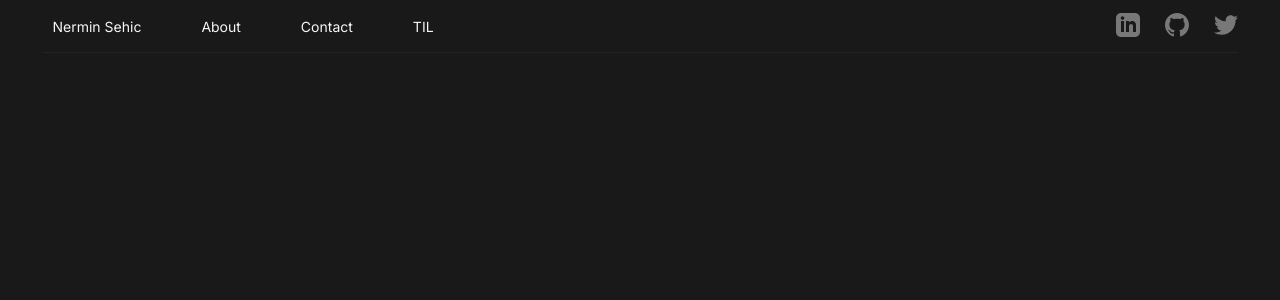
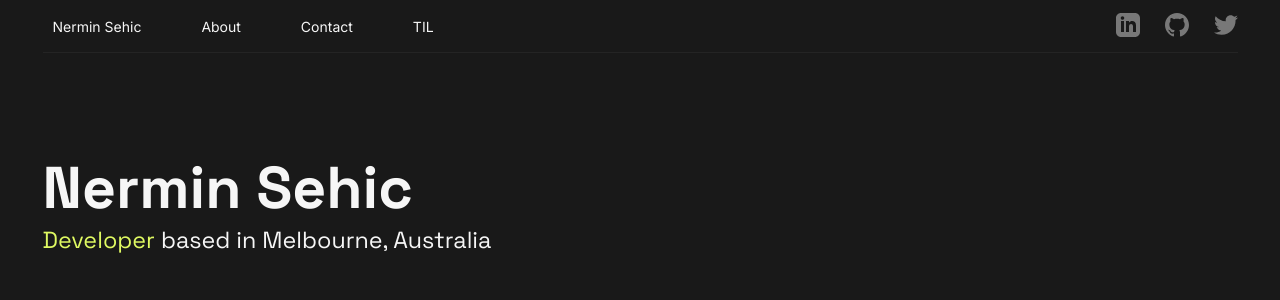
Before and after one commit to nermin-io/nerminsehic.me-next, a Next.js app: page / in a window 1280 px wide. Shown: the top 300 px of the page. Built offline with nearby package versions, Linux system fonts and the light colour scheme.

Commit message:
Implement hero section

```diff
--- a/pages/index.tsx
+++ b/pages/index.tsx
@@ -1,13 +1,14 @@
 import type { NextPage } from 'next';
 import DocumentHead from '../src/components/layout/DocumentHead';
 import Layout from '../src/components/layout/Layout';
+import HeroHeader from '../src/components/HeroHeader';
 
 const Home: NextPage = () => {
   return (
     <div>
       <DocumentHead title="Home"/>
       <Layout>
-
+        <HeroHeader />
       </Layout>
     </div>
   )
--- /dev/null
+++ b/src/components/Heading.tsx
@@ -0,0 +1,53 @@
+import React from 'react';
+import { styled } from '@stitches/react';
+
+type HeadingType = 'h1' | 'h2' | 'h3' | 'h4' | 'h5' | 'h6';
+
+interface Props {
+    as: HeadingType;
+    weight?: number;
+    children: React.ReactNode | React.ReactNode[];
+}
+
+const H1 = styled('h1', {
+    all: 'unset',
+    fontSize: '4.209rem'
+});
+
+const H2 = styled('h2', {
+    all: 'unset',
+    fontSize: '3.157rem'
+});
+
+const H3 = styled('h3', {
+    all: 'unset',
+    fontSize: '2.369rem'
+});
+
+const H4 = styled('h4', {
+    all: 'unset',
+    fontSize: '1.666rem'
+});
+
+const H5 = styled('h5', {
+    all: 'unset',
+    fontSize: '1.333rem'
+});
+
+const H6 = styled('h6', {
+    all: 'unset',
+    fontSize: '1rem'
+});
+
+const Heading: React.FC<Props> = ({ as, children, weight = 500 }) => {
+    switch(as) {
+        case 'h1': return <H1 css={{fontWeight: weight}}>{children}</H1>;
+        case 'h2': return <H2 css={{fontWeight: weight}}>{children}</H2>;
+        case 'h3': return <H3 css={{fontWeight: weight}}>{children}</H3>;
+        case 'h4': return <H4 css={{fontWeight: weight}}>{children}</H4>;
+        case 'h5': return <H5 css={{fontWeight: weight}}>{children}</H5>;
+        case 'h6': return <H6 css={{fontWeight: weight}}>{children}</H6>;
+    }
+};
+
+export default Heading;
--- /dev/null
+++ b/src/components/HeroHeader.tsx
@@ -0,0 +1,28 @@
+import React from 'react';
+import Heading from './Heading';
+import TextHighlight from './TextHighlight';
+import { styled } from '@stitches/react';
+
+interface Props {}
+
+const Header = styled('header', {
+    height: 300,
+    fontFamily: 'Space Grotesk, Inter, sans-serif',
+    display: 'flex',
+    flexDirection: 'column',
+    justifyContent: 'center',
+    borderBottom: '1px solid #242424'
+});
+
+const HeroHeader: React.FC<Props> = () => {
+    return (
+        <Header>
+            <Heading as='h1' weight={700}>Nermin Sehic</Heading>
+            <Heading as='h4' weight={400}>
+                <TextHighlight>Developer</TextHighlight> based in Melbourne, Australia
+            </Heading>
+        </Header>
+    );
+}
+
+export default HeroHeader;
--- /dev/null
+++ b/src/components/TextHighlight.tsx
@@ -0,0 +1,16 @@
+import { styled } from '@stitches/react';
+
+const TextHighlight = styled('span', {
+    variants: {
+        variant: {
+            green: {
+                color: '#DFF962'
+            }
+        }
+    },
+    defaultVariants: {
+        variant: 'green'
+    }
+});
+
+export default TextHighlight;
```
